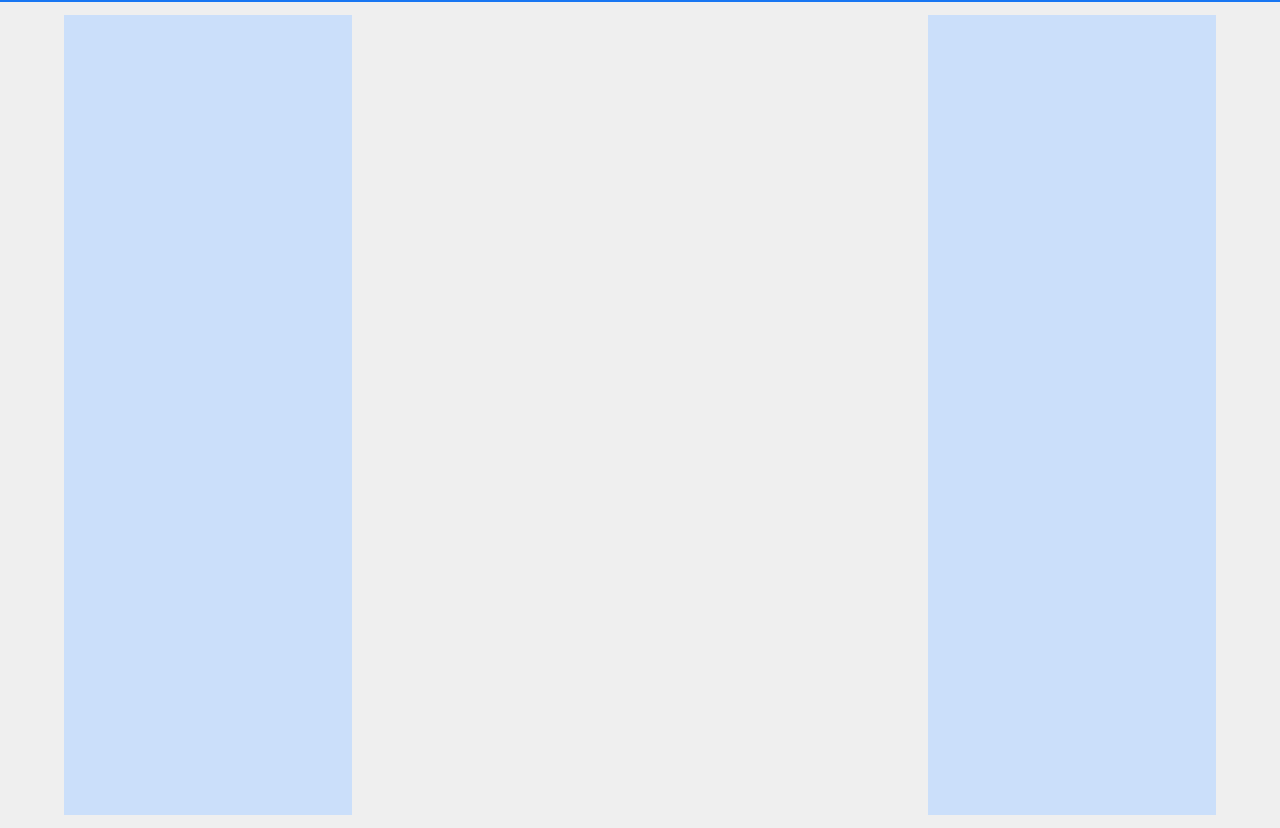
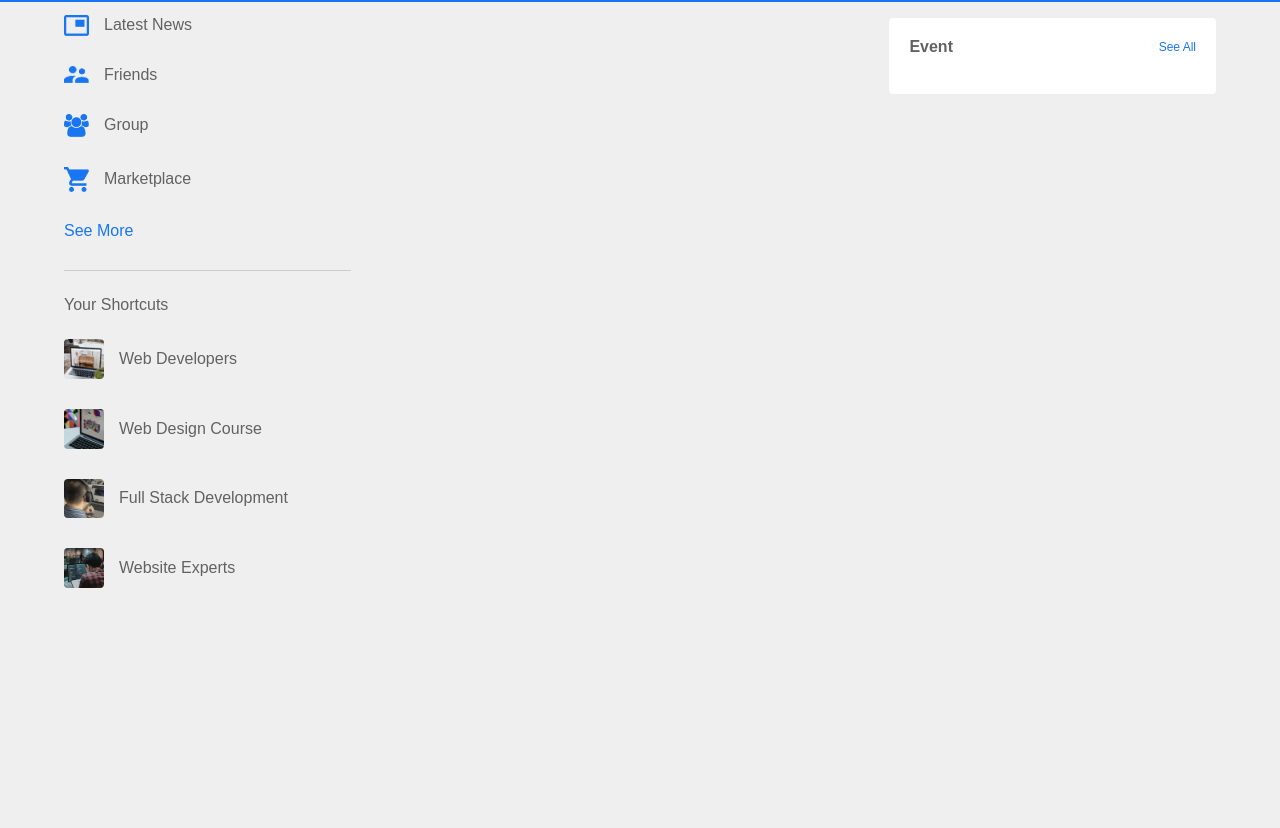
Before and after one commit to AkromAbdaliev/socialbook, a plain HTML site: page index.html in a window 1280 px wide. Shown: the part 52-880 px from the top of the page. After the commit the page ends 800 px from the top, so only its background shows below. Drawn offline with Linux system fonts and the light colour scheme.

Commit message:
right-sidebar added

```diff
--- a/index.html
+++ b/index.html
@@ -31,9 +31,42 @@
     </div>
   </nav>
   <div class="container">
-    <div class="left-sidebar"></div>
-    <div class="main-content"></div>
-    <div class="right-sidebar"></div>
+
+    <!----------- left-sidebar ------------>
+    <div class="left-sidebar">
+      <div class="imp-links">
+        <a href="#"><img src="images/news.png">Latest News</a>
+        <a href="#"><img src="images/friends.png">Friends</a>
+        <a href="#"><img src="images/group.png">Group</a>
+        <a href="#"><img src="images/marketplace.png">Marketplace</a>
+        <a href="#">See More</a>
+      </div>
+
+      <div class="shortcut-links">
+        <p>Your Shortcuts</p>
+        <a href=""><img src="images/shortcut-1.png">Web Developers</a>
+        <a href=""><img src="images/shortcut-2.png">Web Design Course</a>
+        <a href=""><img src="images/shortcut-3.png">Full Stack Development</a>
+        <a href=""><img src="images/shortcut-4.png">Website Experts</a>
+      </div>
+
+    </div>
+
+    <!----------- main-content ------------>
+    <div class="main-content">
+
+    </div>
+
+    <!----------- right-sidebar ------------>
+    <div class="right-sidebar">
+
+      <div class="sidebar-title">
+        <h4>Event</h4>
+        <a href="#">See All</a>
+      </div>
+
+    </div>
+
   </div>
 
 
--- a/styles/style.css
+++ b/styles/style.css
@@ -91,16 +91,77 @@ nav {
   padding: 13px 5%;
 }
 
-.left-sidebar,
-.right-sidebar{
-  background: #cbdffa;
+.left-sidebar{
   flex-basis: 25%;
   position: sticky;
   top: 70px;
   align-self: flex-start;
-  height: 100vh;
+}
+
+.right-sidebar{
+  flex-basis: 25%;
+  position: sticky;
+  top: 70px;
+  align-self: flex-start;
+  background: #fff;
+  padding: 20px;
+  border-radius: 4px;
+  color: #626262;
 }
 
 .main-content{
   flex-basis: 47%;
 }
+
+.imp-links a,
+.shortcut-links a{
+  text-decoration: none;
+  display: flex;
+  align-items: center;
+  margin-bottom: 30px;
+  color: #626262;
+  width: fit-content;
+}
+
+.imp-links a img{
+  width: 25px;
+  margin-right: 15px;
+}
+
+.imp-links a:last-child{
+  color: #1876f2;
+}
+
+.imp-links{
+  border-bottom: 1px solid #ccc;
+}
+
+.shortcut-links a img{
+  width: 40px;
+  border-radius: 4px;
+  margin-right: 15px;
+}
+
+.shortcut-links p {
+  margin: 25px 0;
+  color: #626262;
+  font-weight: 500;
+}
+
+.sidebar-title{
+  display: flex;
+  align-items: center;
+  justify-content: space-between;
+  margin-bottom: 18px;
+}
+
+.sidebar-title h4{
+  font-weight: 600;
+  font-size: 16px;
+}
+
+.sidebar-title a {
+  text-decoration: none;
+  color: #1876f2;
+  font-size: 12px;
+}
```
